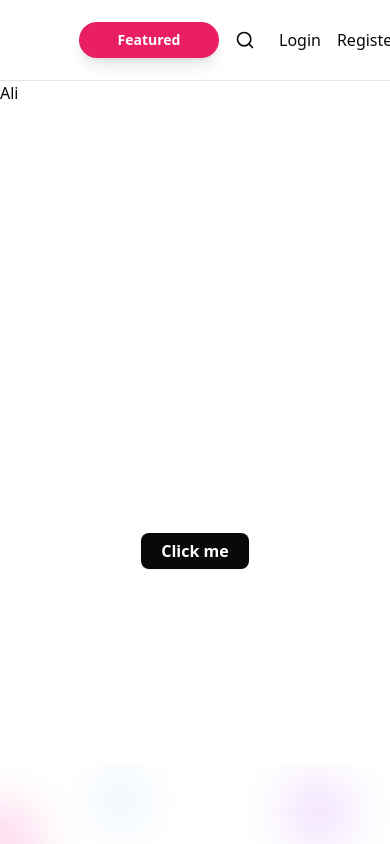
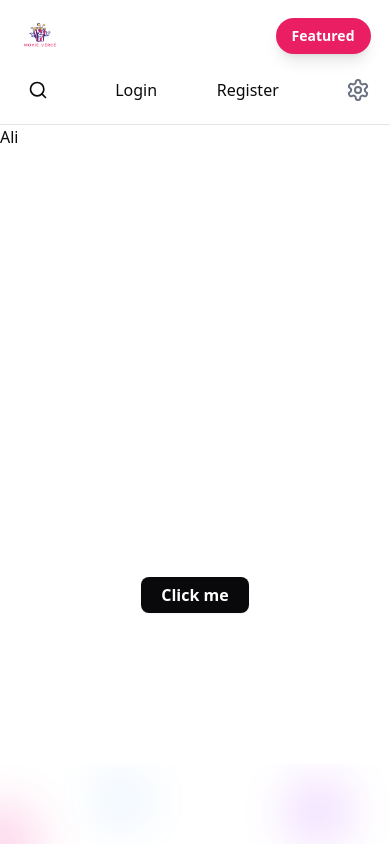
Before and after one commit to EngBasmaa/Movie-Verse-React-Project, a React (Vite) app: page / in a window 390 px wide. Shown: the top 844 px of the page. Built offline with nearby package versions, Linux system fonts and the light colour scheme; data requests are answered from the project's data file.

Commit message:
responsive

```diff
--- a/src/shared/components/Header.jsx
+++ b/src/shared/components/Header.jsx
@@ -56,14 +56,15 @@ export function Header() {
   };
   return (
     <header className="w-full border-b flex justify-center">
-      <div className="w-[80%] flex h-20 items-center justify-between">
+  <div className="w-[90%] max-w-7xl flex flex-wrap md:flex-nowrap h-auto md:h-20 items-center justify-between py-4 md:py-0 gap-4 md:gap-0">
+
     {/* Left: Logo and nav */}
-        <div className="flex items-center gap-8">
+    <div className="flex flex-wrap items-center gap-4 md:gap-8 w-full md:w-auto justify-between md:justify-start">
       <Link to="/" className="flex items-center">
         <img
           src={logo}
           alt="MovieDB Logo"
-              className="h-25 w-auto object-contain"
+          className="h-10 w-auto object-contain"
         />
       </Link>
 
@@ -71,7 +72,7 @@ export function Header() {
         asChild
         variant="secondary"
         size="sm"
-            className="mx-2 !bg-[#E91E63] w-35 shadow-lg rounded-3xl hover:!bg-[#E91E63]"
+        className="!bg-[#E91E63] shadow-lg rounded-3xl hover:!bg-[#E91E63] px-4 py-2"
       >
         <Link to="/featured">Featured</Link>
       </Button>
@@ -99,7 +100,7 @@ export function Header() {
     </div>
 
     {/* Right: Auth and search */}
-        <div className="flex items-center gap-4">
+    <div className="flex flex-wrap md:flex-nowrap items-center gap-4 w-full md:w-auto justify-between md:justify-end">
       <button
         onClick={() => setIsSearchOpen(true)}
         className="p-2 rounded-full hover:bg-accent transition-colors"
@@ -127,7 +128,7 @@ export function Header() {
       </button>
     </div>
 
-        {/* Search Overlay */}
+    {/* Search Modal is already responsive */}
     {isSearchOpen && (
       <div
         className="fixed inset-0 backdrop-blur-sm z-50 flex justify-center items-start pt-12 pb-8"
@@ -155,7 +156,7 @@ export function Header() {
                     onClick={() => setSearchQuery("")}
                     className="absolute right-3 top-1/2 -translate-y-1/2 text-gray-400 dark:text-gray-500 hover:text-gray-600 dark:hover:text-gray-400"
                   >
-
+                    ×
                   </button>
                 )}
               </div>
@@ -206,6 +207,7 @@ export function Header() {
     )}
   </div>
 </header>
+
   );
 }
 
--- a/src/shared/components/MovieCard.jsx
+++ b/src/shared/components/MovieCard.jsx
@@ -1,5 +1,6 @@
 import clsx from "clsx";
 import { FaStar, FaStarHalfAlt, FaRegStar, FaPlay } from "react-icons/fa";
+import { Link } from "react-router-dom";
 
 export function MovieCard({
   imageUrl,
@@ -13,6 +14,8 @@ export function MovieCard({
   height,
   children,
   className,
+  typeOfCard = "movie",
+  id = 0,
 }) {
   const overlayStyles = {
     default: "bg-gradient-to-t from-black/80 via-black/30 to-transparent",
@@ -116,13 +119,26 @@ export function MovieCard({
       </div>
 
       {/* Play button */}
-      {showPlayButton && (
-        <button className="absolute top-1/2 left-1/2 transform -translate-x-1/2 -translate-y-1/2 z-30 opacity-0 group-hover:opacity-100 transition-opacity duration-500 cursor-pointer focus:outline-none">
-          <div className="bg-zinc-900/90 backdrop-blur-md rounded-full p-3 shadow-lg transition-transform hover:scale-110 hover:shadow-xl">
-            <FaPlay className="w-5 h-5 text-white" />
-          </div>
-        </button>
-      )}
+      {showPlayButton &&
+        (typeOfCard === "movie" ? (
+          <Link
+            to={`/media/movie/${id}`}
+            className="absolute top-1/2 left-1/2 transform -translate-x-1/2 -translate-y-1/2 z-30 opacity-0 group-hover:opacity-100 transition-opacity duration-500 cursor-pointer focus:outline-none"
+          >
+            <div className="bg-zinc-900/90 backdrop-blur-md rounded-full p-3 shadow-lg transition-transform hover:scale-110 hover:shadow-xl">
+              <FaPlay className="w-5 h-5 text-white" />
+            </div>
+          </Link>
+        ) : (
+          <Link
+            to={`/media/series/${id}`}
+            className="absolute top-1/2 left-1/2 transform -translate-x-1/2 -translate-y-1/2 z-30 opacity-0 group-hover:opacity-100 transition-opacity duration-500 cursor-pointer focus:outline-none"
+          >
+            <div className="bg-zinc-900/90 backdrop-blur-md rounded-full p-3 shadow-lg transition-transform hover:scale-110 hover:shadow-xl">
+              <FaPlay className="w-5 h-5 text-white" />
+            </div>
+          </Link>
+        ))}
 
       {children && (
         <div className="absolute top-4 right-4 z-40">{children}</div>
```
Lines whose indentation alone changed are shown as unchanged.
